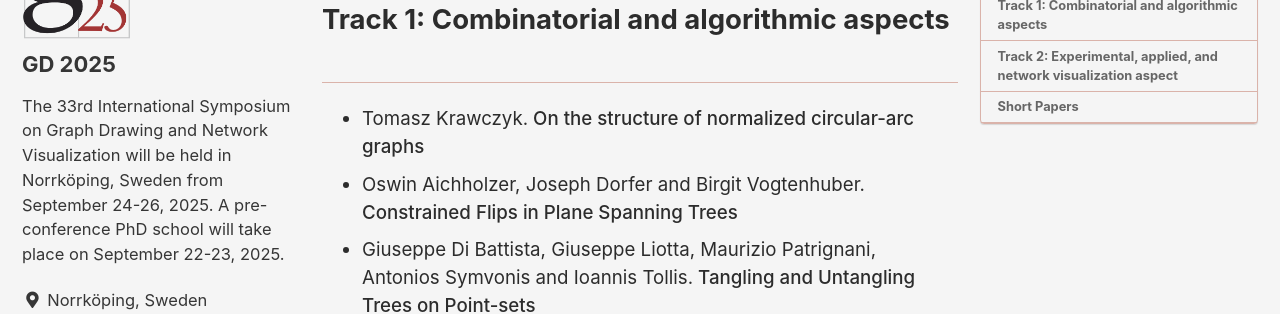
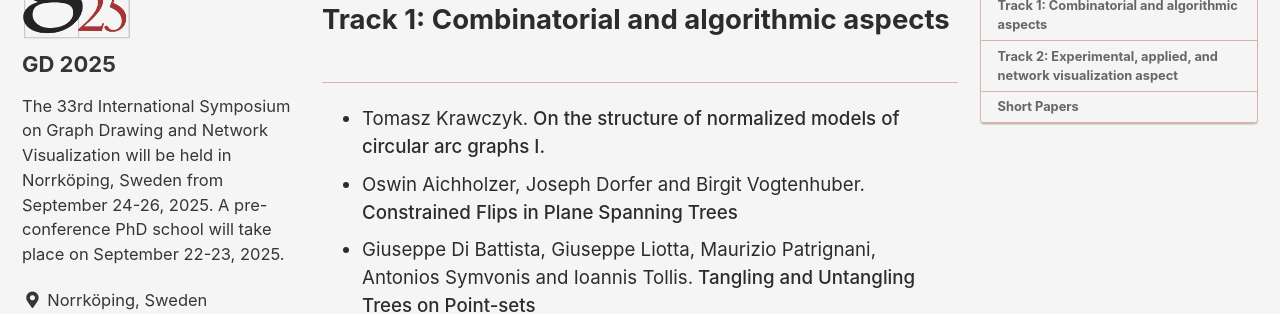
Before and after one commit to graphdrawing/gd2025, a Jekyll site: the page built from pages/accepted_papers.md, in a window 1280 px wide and 1400 px high, scrolled down 376 px. Shown: the part 153-467 px from the top of the window. Built offline with Jekyll 4.4.1, drawn with Linux system fonts in a browser that asks for light colours; cached includes are drawn as plain includes; some of the changed text lies outside the part shown.

Commit message:
small accepted paper correction

```diff
--- a/pages/accepted_papers.md
+++ b/pages/accepted_papers.md
@@ -129,7 +129,7 @@ usemathjax: true
 
 ## Track 1: Combinatorial and algorithmic aspects
 
-- <span class="authors"><span>Tomasz Krawczyk</span>.</span><span class="title"> On the structure of normalized circular-arc graphs</span>
+- <span class="authors"><span>Tomasz Krawczyk</span>.</span><span class="title"> On the structure of normalized models of circular arc graphs I.</span>
 - <span class="authors"><span>Oswin Aichholzer, Joseph Dorfer and Birgit Vogtenhuber</span>.</span><span class="title"> Constrained Flips in Plane Spanning Trees</span>
 - <span class="authors"><span>Giuseppe Di Battista, Giuseppe Liotta, Maurizio Patrignani, Antonios Symvonis and Ioannis Tollis</span>.</span><span class="title"> Tangling and Untangling Trees on Point-sets</span>
 - <span class="authors"><span>Md. Jawaherul Alam, Michael Bekos, Martin Gronemann and Michael Kaufmann</span>.</span><span class="title"> The Page Number of Monotone Directed Acyclic Outerplanar Graphs is Four or Five</span>
@@ -146,7 +146,6 @@ usemathjax: true
 - <span class="authors"><span>Maria Chudnovsky, David Eppstein and David Fischer</span>.</span><span class="title"> Sparse Obstacles for String Graphs</span>
 - <span class="authors"><span>Oswin Aichholzer, Alfredo Garcia, Javier Tejel, Birgit Vogtenhuber and Alexandra Weinberger</span>.</span><span class="title"> Characterizing and Recognizing Twistedness</span>
 - <span class="authors"><span>Rafał Pyzik</span>.</span><span class="title"> Treewidth of Outer k-Planar Graphs</span>
-- <span class="authors"><span>Jacob Fox, Janos Pach and Andrew Suk</span>.</span><span class="title"> From local pair-crossing number to local crossing number</span>
 - <span class="authors"><span>Benedikt Hahn, Torsten Ueckerdt and Birgit Vogtenhuber</span>.</span><span class="title"> Edge densities of drawings of graphs with one forbidden cell</span>
 - <span class="authors"><span>Florestan Brunck, Hsien-Chih Chang, Maarten Löffler, Tim Ophelders and Lena Schlipf</span>.</span><span class="title"> Reconfiguration in Curve Arrangements to Reduce Self-Intersections and Popular Faces</span>
 
@@ -177,3 +176,4 @@ usemathjax: true
 - <span class="authors"><span>Alexander Dobler, Maximilian Holzmüller and Martin Nöllenburg</span>.</span><span class="title"> Geometry Matters in Planar Storyplans</span>
 - <span class="authors"><span>David Eppstein</span>.</span><span class="title"> Stabbing Faces By a Convex Curve</span>
 - <span class="authors"><span>Debajyoti Mondal</span>.</span><span class="title"> Layered Polyline Drawings of Planar Graphs</span>
+- <span class="authors"><span>Jacob Fox, Janos Pach and Andrew Suk</span>.</span><span class="title"> From local pair-crossing number to local crossing number</span>
```
